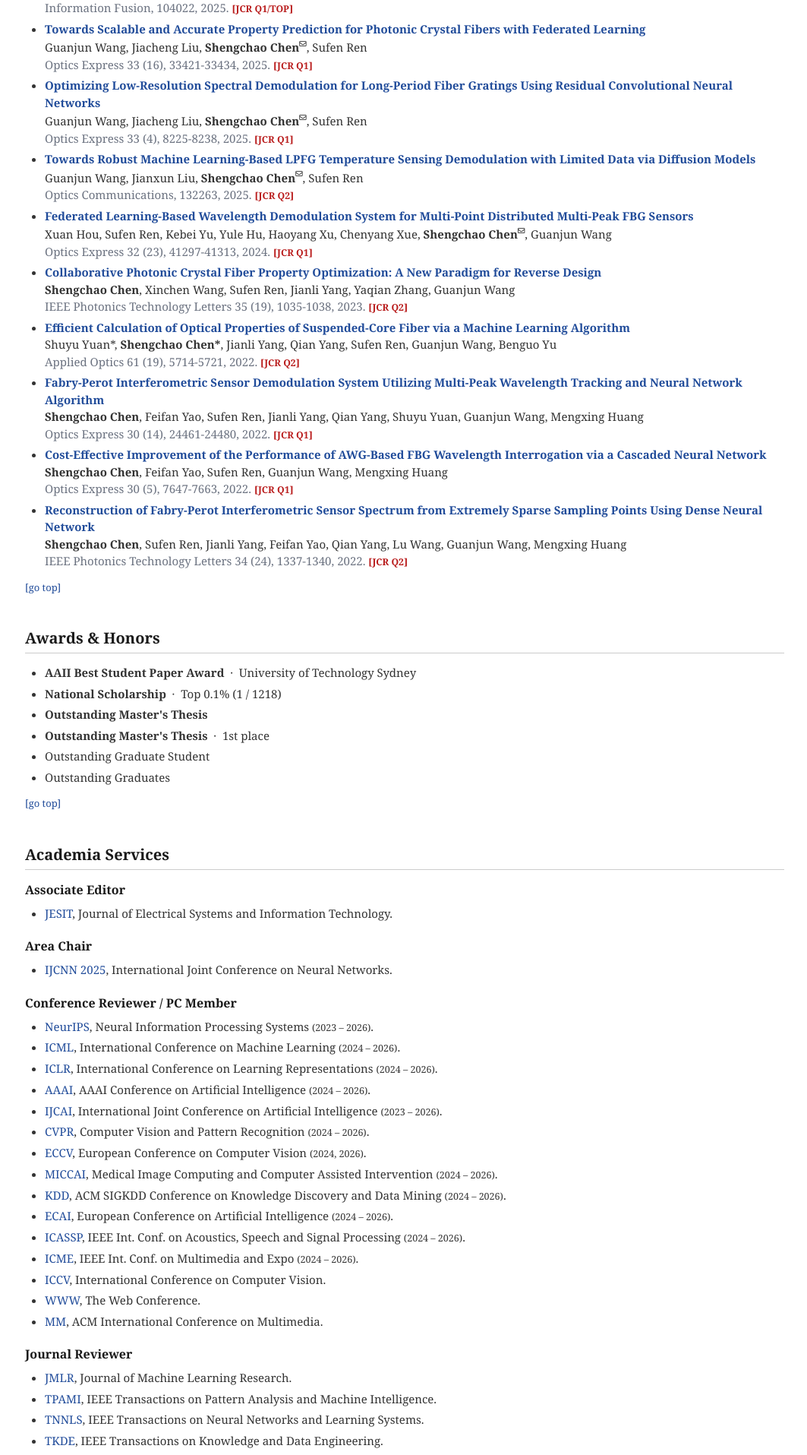
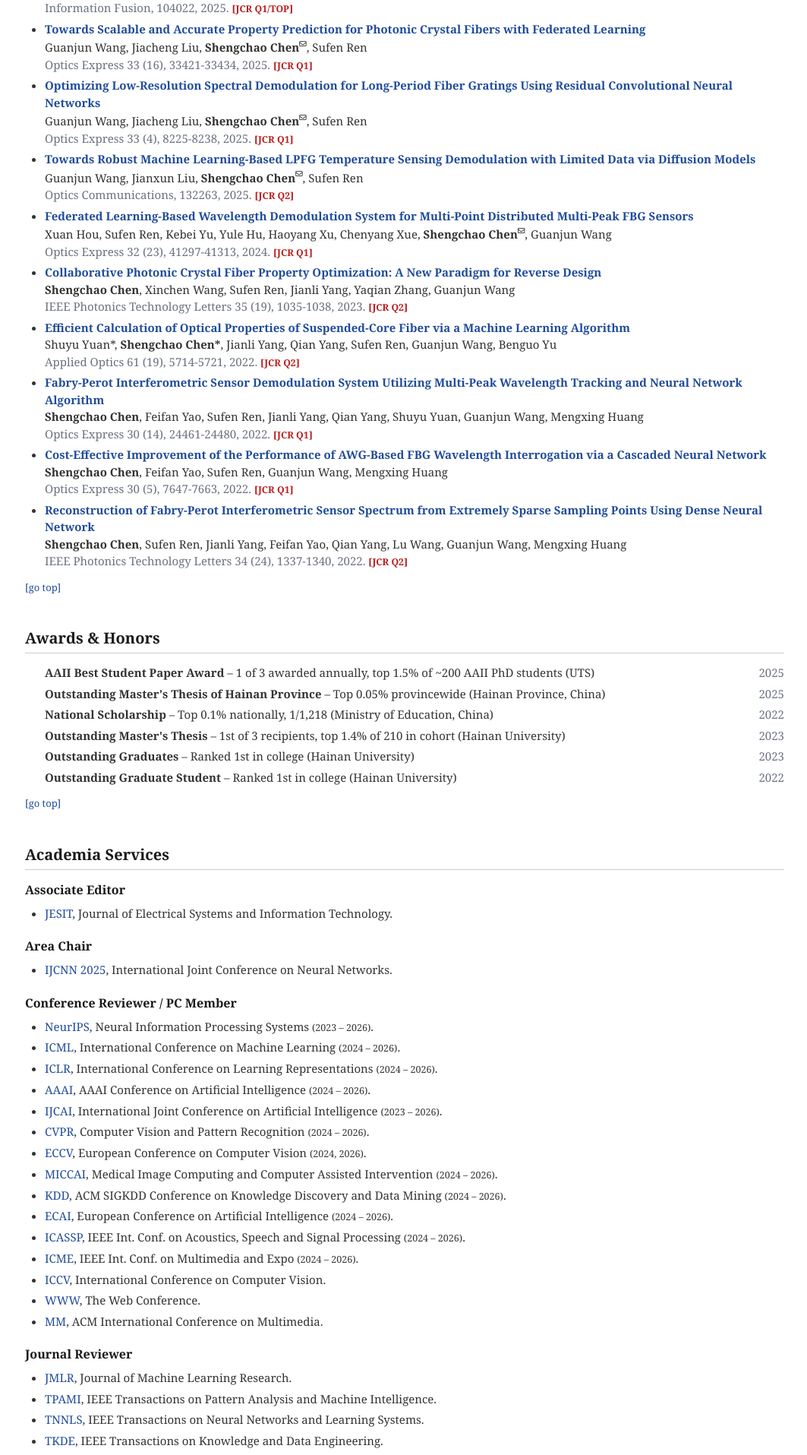
Before and after one commit to shengchaochen82/shengchaochen82.github.io, a Jekyll site: the page built from index.md, in a window 1280 px wide. Shown: the part 2870-4785 px from the top of the page at 76% size, without its empty margins (107-1170 px from the left). Built offline with Jekyll 4.4.1, drawn with Linux system fonts in a browser that asks for light colours.

Commit message:
Content: expand Awards & Honors with detail annotations and right-aligned years
Excludes the Full Scholarships entry per instruction.

Co-Authored-By: Claude Sonnet 5 <noreply@anthropic.com>

```diff
--- a/_includes/classic_honors.html
+++ b/_includes/classic_honors.html
@@ -1,12 +1,30 @@
 <section class="classic-section" id="honors">
   <h1>Awards &amp; Honors</h1>
-  <ul>
-    <li><strong>AAII Best Student Paper Award</strong> &nbsp;·&nbsp; University of Technology Sydney</li>
-    <li><strong>National Scholarship</strong> &nbsp;·&nbsp; Top 0.1% (1 / 1218)</li>
-    <li><strong>Outstanding Master's Thesis</strong></li>
-    <li><strong>Outstanding Master's Thesis</strong> &nbsp;·&nbsp; 1st place</li>
-    <li>Outstanding Graduate Student</li>
-    <li>Outstanding Graduates</li>
+  <ul class="classic-honors-list">
+    <li class="classic-honor">
+      <span class="classic-honor-body"><strong>AAII Best Student Paper Award</strong> – 1 of 3 awarded annually, top 1.5% of ~200 AAII PhD students (UTS)</span>
+      <span class="classic-honor-year">2025</span>
+    </li>
+    <li class="classic-honor">
+      <span class="classic-honor-body"><strong>Outstanding Master's Thesis of Hainan Province</strong> – Top 0.05% provincewide (Hainan Province, China)</span>
+      <span class="classic-honor-year">2025</span>
+    </li>
+    <li class="classic-honor">
+      <span class="classic-honor-body"><strong>National Scholarship</strong> – Top 0.1% nationally, 1/1,218 (Ministry of Education, China)</span>
+      <span class="classic-honor-year">2022</span>
+    </li>
+    <li class="classic-honor">
+      <span class="classic-honor-body"><strong>Outstanding Master's Thesis</strong> – 1st of 3 recipients, top 1.4% of 210 in cohort (Hainan University)</span>
+      <span class="classic-honor-year">2023</span>
+    </li>
+    <li class="classic-honor">
+      <span class="classic-honor-body"><strong>Outstanding Graduates</strong> – Ranked 1st in college (Hainan University)</span>
+      <span class="classic-honor-year">2023</span>
+    </li>
+    <li class="classic-honor">
+      <span class="classic-honor-body"><strong>Outstanding Graduate Student</strong> – Ranked 1st in college (Hainan University)</span>
+      <span class="classic-honor-year">2022</span>
+    </li>
   </ul>
   <p class="classic-goto"><a href="#top">[go top]</a></p>
 </section>
--- a/assets/css/classic.css
+++ b/assets/css/classic.css
@@ -143,6 +143,36 @@ body {
   margin: 5px 0;
 }
 
+.classic-honors-list {
+  list-style: none;
+  padding-left: 0;
+}
+
+.classic-honor {
+  display: flex;
+  justify-content: space-between;
+  align-items: baseline;
+  gap: 20px;
+  margin: 10px 0;
+}
+
+.classic-honor-body {
+  flex: 1;
+}
+
+.classic-honor-year {
+  color: var(--classic-muted);
+  font-variant-numeric: tabular-nums;
+  flex-shrink: 0;
+}
+
+@media (max-width: 700px) {
+  .classic-honor {
+    flex-direction: column;
+    gap: 2px;
+  }
+}
+
 .classic-pub {
   margin-bottom: 12px;
 }
```
